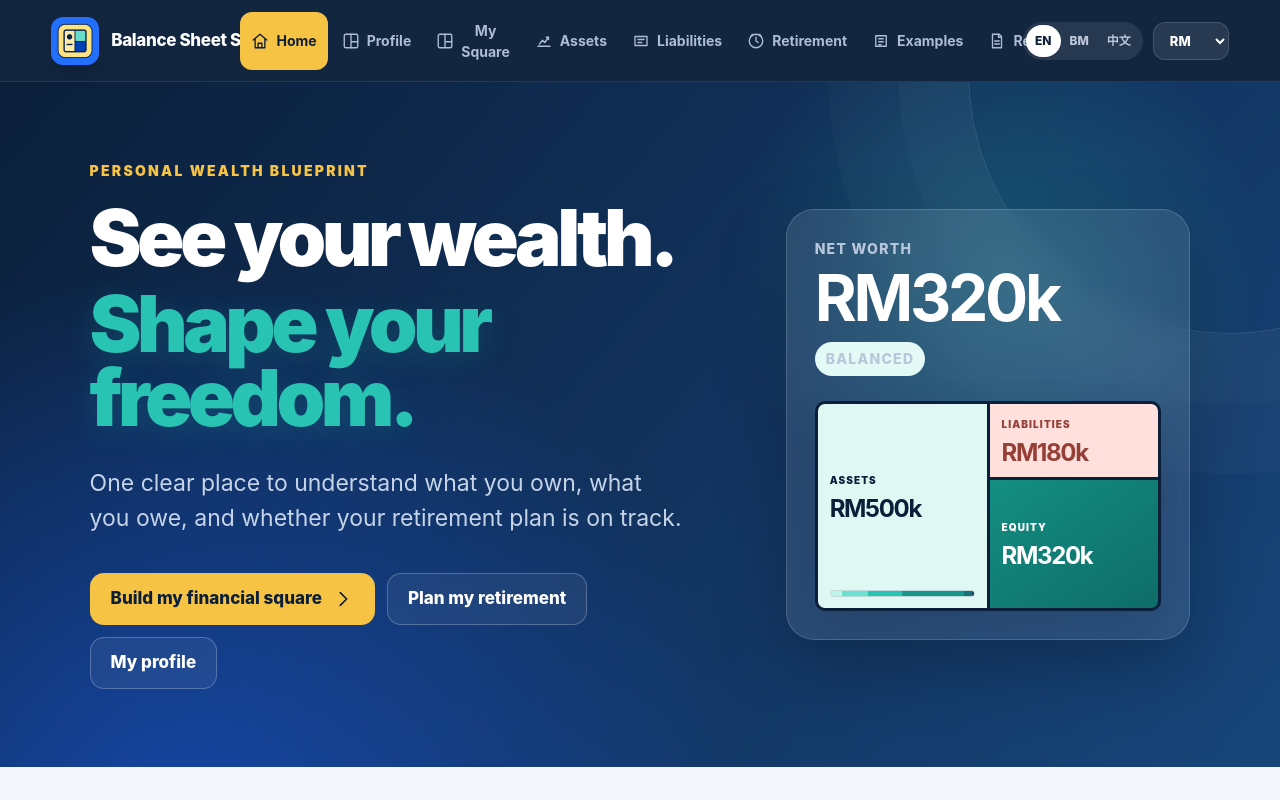
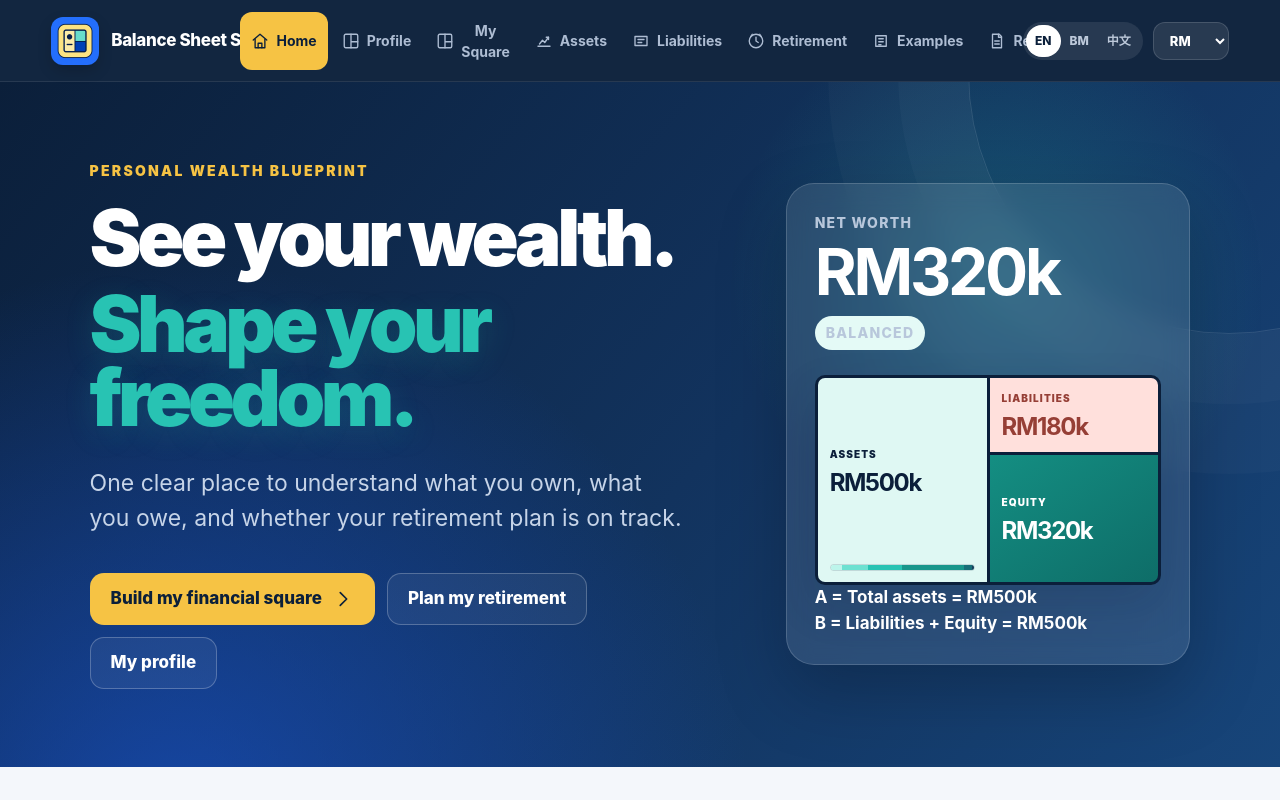
Before and after one commit to lbp1122/balance-sheet-square-v2, a React (Vite) app: page /#/home in a window 1280 px wide. Shown: the top 800 px of the page. Built offline with nearby package versions, Linux system fonts and the light colour scheme.

Commit message:
Add balanced A and B totals below financial squares

```diff
--- a/src/App.jsx
+++ b/src/App.jsx
@@ -146,8 +146,23 @@ function NavButton({ page, current, label, onNavigate }) {
   );
 }
 
+function BalanceTotals({ balance, currency, t, report = false }) {
+  const fundingTotal = balance.liabilities + balance.equity;
+  return (
+    <div className={`${report ? "report-" : ""}balance-total-bar`}>
+      <div>
+        <strong>A = {t.totalAssets} = {amount(balance.assets, currency, true)}</strong>
+      </div>
+      <div>
+        <strong>B = {t.liabilities} + {t.equity} = {amount(fundingTotal, currency, true)}</strong>
+      </div>
+    </div>
+  );
+}
+
 function BalanceVisual({ values, balance, currency, t, compact = false }) {
   return (
+    <div className={`balance-square-block ${compact ? "compact" : ""}`}>
       <div className={`balance-visual ${compact ? "compact" : ""} ${balance.equity < 0 ? "negative" : ""}`}>
         <div className="visual-assets">
           <div className="visual-label"><span>{t.assetsPage}</span><strong>{amount(balance.assets, currency, true)}</strong><small>100%</small></div>
@@ -176,6 +191,8 @@ function BalanceVisual({ values, balance, currency, t, compact = false }) {
             <div className="visual-negative"><span>{t.insolvent}</span><strong>{amount(balance.equity, currency, true)}</strong></div>
           )}
         </div>
+      </div>
+      <BalanceTotals balance={balance} currency={currency} t={t}/>
     </div>
   );
 }
@@ -258,6 +275,7 @@ function ReportBalanceSquare({ values, balance, currency, t }) {
           </div>
         </section>
       </div>
+      <BalanceTotals balance={balance} currency={currency} t={t} report/>
       {!showLiabilityDetailsInside && (
         <section className="report-liability-details">
           <h3>{t.liabilitiesDetails}</h3>
```
Lines whose indentation alone changed are shown as unchanged.
